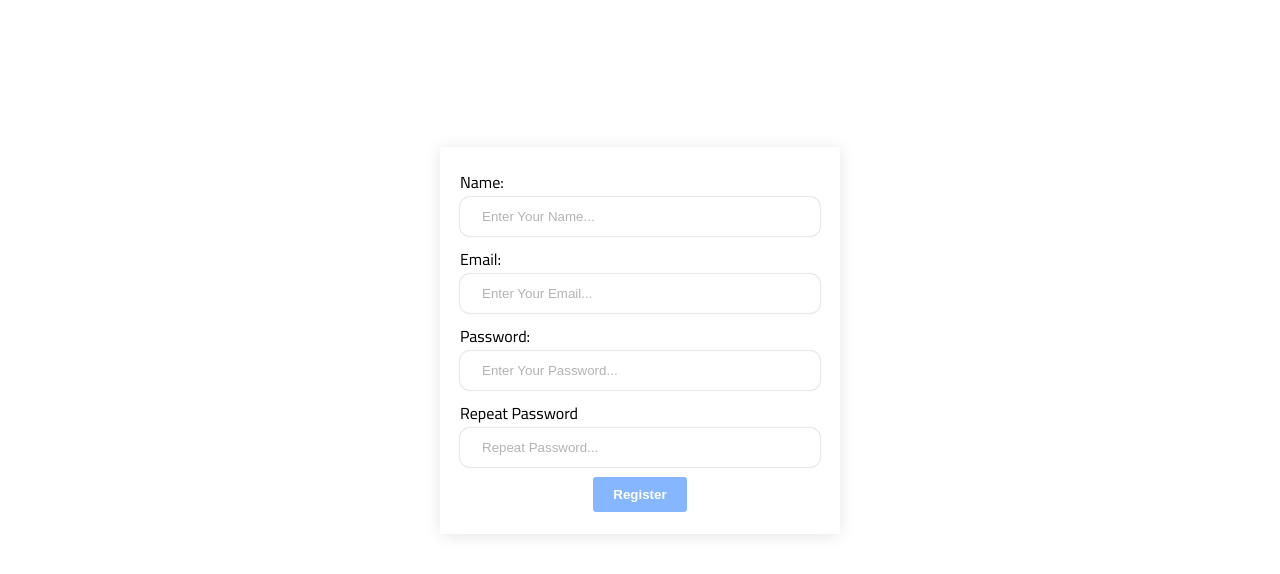
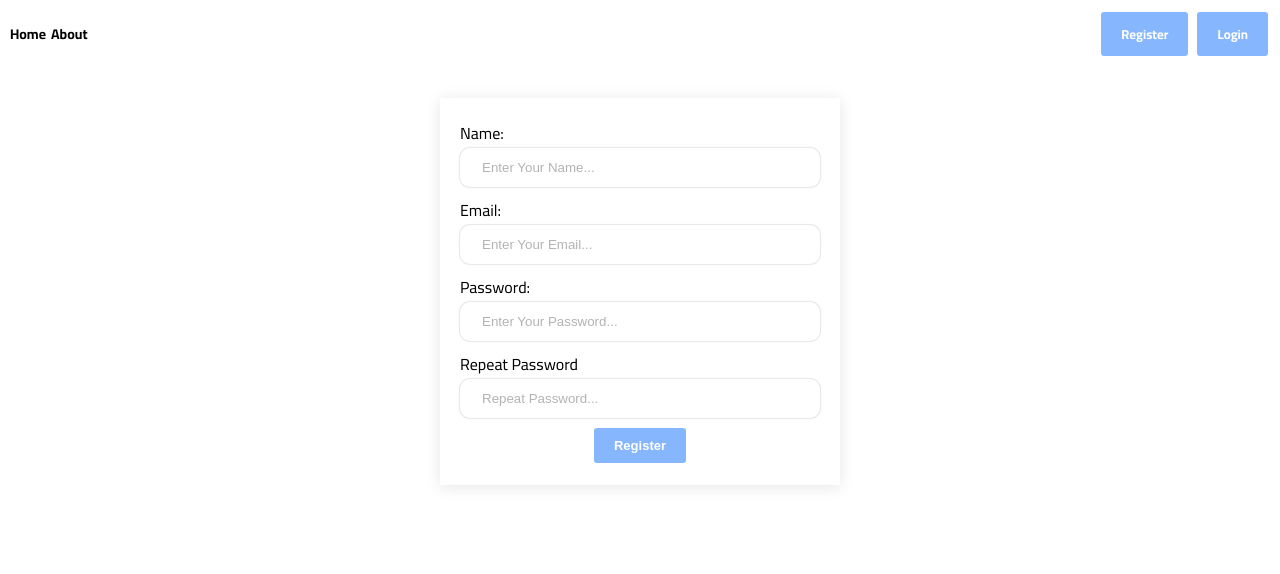
Before and after one commit to abdelilahnaciri/User-Management-React, a React (Create React App) app in the folder front_end/: page / in a window 1280 px wide. Shown: the top 574 px of the page. Built offline with nearby package versions, Linux system fonts and the light colour scheme.

Commit message:
create header section

```diff
--- a/front_end/src/App.js
+++ b/front_end/src/App.js
@@ -1,9 +1,11 @@
 import "./style.css";
 import SignUp from "./SignUp";
+import Header from "./Components/Header";
 
 function App() {
   return (
-    <div>
+    <div className="container">
+      <Header />
       <SignUp />
     </div>
   );
--- /dev/null
+++ b/front_end/src/Components/Header.js
@@ -0,0 +1,14 @@
+export default function Header() {
+  return (
+    <nav className="header d-flex">
+      <div className="d-flex">
+        <h6>Home</h6>
+        <h6>About</h6>
+      </div>
+      <div className="d-flex">
+        <div className="register-nav">Register</div>
+        <div className="register-nav">Login</div>
+      </div>
+    </nav>
+  );
+}
--- a/front_end/src/index.js
+++ b/front_end/src/index.js
@@ -3,8 +3,4 @@ import ReactDOM from "react-dom/client";
 import App from "./App";
 
 const root = ReactDOM.createRoot(document.getElementById("root"));
-root.render(
-  <div className="container">
-    <App />
-  </div>
-);
+root.render(<App />);
--- a/front_end/src/style.css
+++ b/front_end/src/style.css
@@ -6,6 +6,7 @@
 }
 body {
   font-family: "Cairo", sans-serif;
+  min-width: 250px;
 }
 .container {
   padding: 0 10px;
@@ -17,7 +18,6 @@ body {
   display: flex;
   justify-content: center;
   align-items: center;
-  height: 80vh;
 }
 .register {
   display: flex;
@@ -27,7 +27,7 @@ body {
 }
 .register form {
   max-width: 400px;
-  min-width: 250px;
+  /* min-width: 250px; */
   padding: 20px;
   box-shadow: 0 2px 15px rgb(0 0 0 / 10%);
 }
@@ -47,7 +47,8 @@ body {
 .register form input::placeholder {
   color: rgb(0 0 0 / 30%);
 }
-.register button {
+.register button,
+.register-nav {
   outline: none;
   border: none;
   background-color: #86b7fe;
@@ -58,8 +59,10 @@ body {
   border: 2px solid white;
   cursor: pointer;
   transition: 0.3s;
+  font-size: 13px;
 }
-.register button:hover {
+.register button:hover,
+.register-nav:hover {
   background-color: white;
   color: #86b7fe;
   border: 2px solid #86b7fe;
@@ -69,3 +72,27 @@ body {
   font-size: 13px;
 }
 /* End Register */
+/* Start Header */
+.d-flex {
+  display: flex;
+  justify-content: space-between;
+  align-items: center;
+  gap: 5px;
+}
+.header {
+  display: flex;
+  justify-content: space-between;
+  align-items: center;
+  margin-top: 10px;
+}
+.header h6 {
+  font-size: 14px;
+  cursor: pointer;
+}
+@media (max-width: 360px) {
+  .header .register-nav {
+    padding: 5px 10px;
+    font-size: 14px;
+  }
+}
+/* End Header */
```
